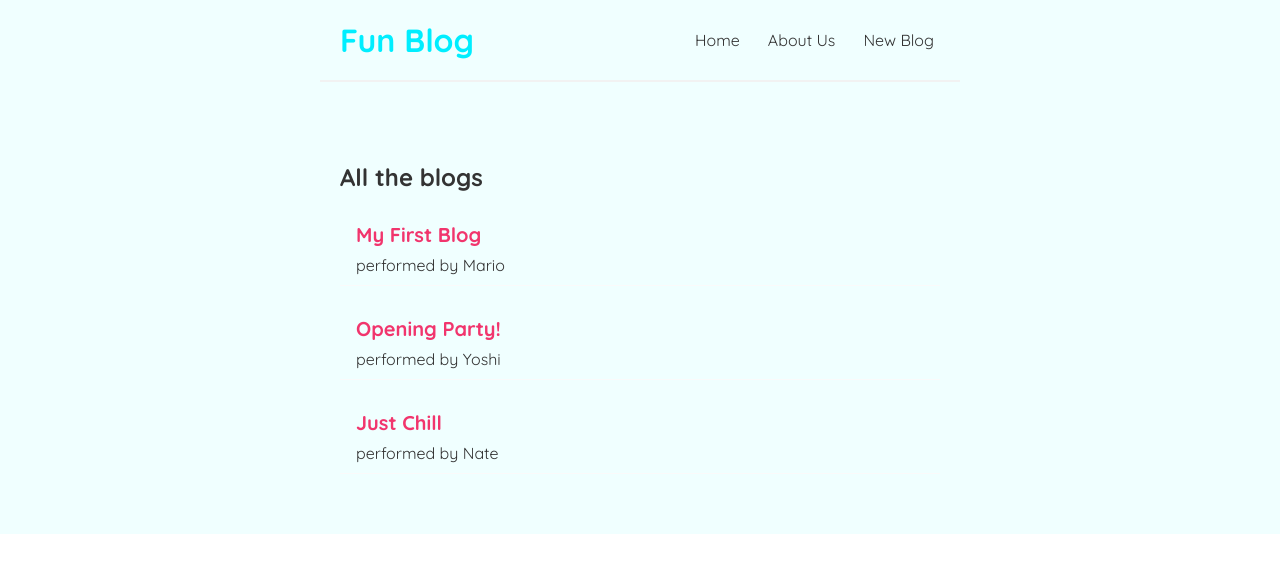
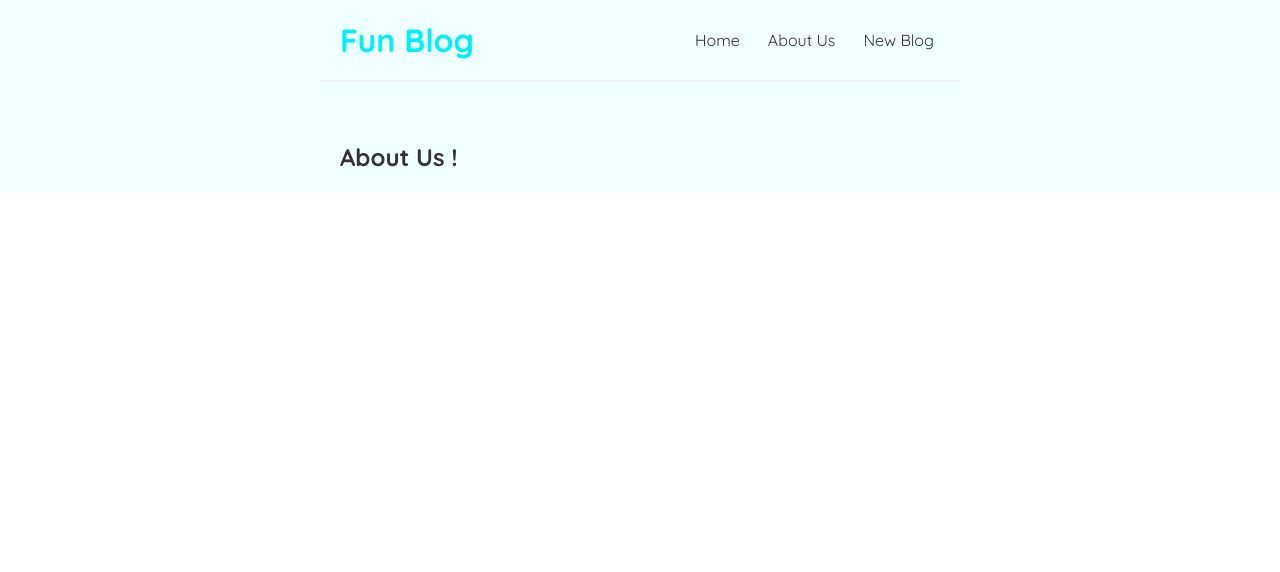
Before and after one commit to Nathan-Dereje-K/Let-s-Blog, a React (Create React App) app: page /about in a window 1280 px wide. Shown: the top 572 px of the page. Built offline with nearby package versions, Linux system fonts and the light colour scheme; data requests are answered from the project's data file.

Commit message:
Added About and Create pages to the navbar.

```diff
--- /dev/null
+++ b/src/About.jsx
@@ -0,0 +1,11 @@
+import React from 'react'
+
+const About = () => {
+  return (
+    <div className="about">
+        <h2>About Us !</h2>
+    </div>
+  )
+}
+
+export default About
--- a/src/App.js
+++ b/src/App.js
@@ -1,6 +1,8 @@
 import Navbar from "./Navbar";
 import Home from "./Home";
 import { BrowserRouter as Router, Route, Switch } from "react-router-dom";
+import Create from "./Create";
+import About from "./About";
 
 function App() {
   return (
@@ -9,8 +11,14 @@ function App() {
         <Navbar />
         <div className="content">
           <Switch>
-            <Route path="/" >
+            <Route exact path="/">
               <Home />
+            </Route>
+            <Route exact path="/about">
+              <About />
+            </Route>
+            <Route exact path="/create">
+              <Create />
             </Route>
           </Switch>
         </div>
--- /dev/null
+++ b/src/Create.jsx
@@ -0,0 +1,11 @@
+import React from 'react'
+
+const Create = () => {
+  return (
+    <div className='create'>
+        <h2>Add a new Blog!</h2>
+    </div>
+  )
+}
+
+export default Create;
--- a/src/Navbar.jsx
+++ b/src/Navbar.jsx
@@ -9,7 +9,7 @@ const Navbar = () => {
       <h1> Fun Blog</h1>
       <div className="links">
         <a href="/">Home</a>
-        <a href="/">About Us</a>
+        <a href="/about">About Us</a>
         <a
           href="/create"
           // style={obj}
```
Also changed, not shown: 1 other file (tests, documents, lock files or other folders).
